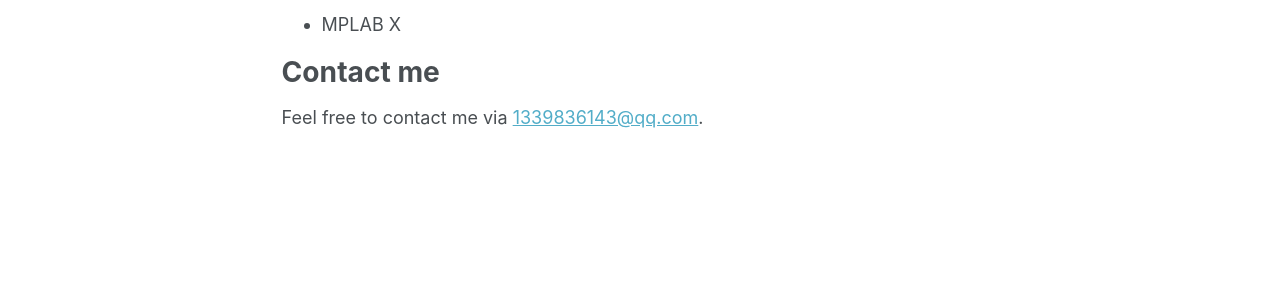
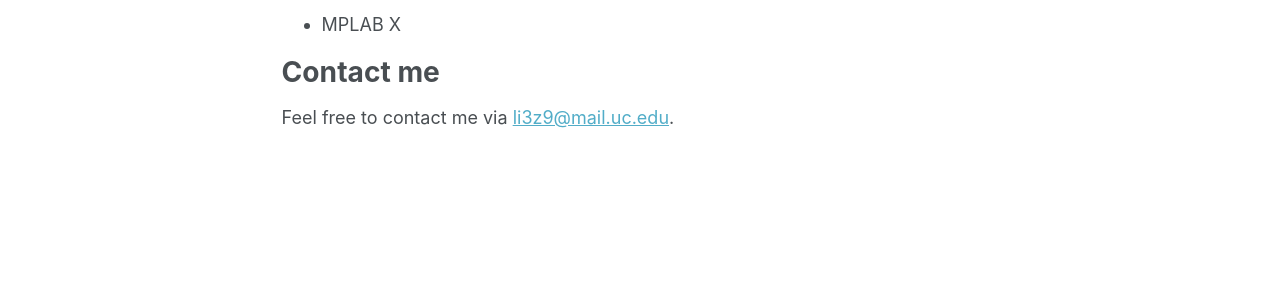
Before and after one commit to Bocchi9/Bocchi9.github.io, a Jekyll site: the page built from _pages/about.md, in a window 1280 px wide and 1014 px high. Shown: the part 478-778 px from the top of the window. Built offline with Jekyll 4.4.1, drawn with Linux system fonts in a browser that asks for light colours.

Commit message:
Update about.md

```diff
--- a/_pages/about.md
+++ b/_pages/about.md
@@ -21,4 +21,4 @@ Skills
 
 Contact me
 ======
-Feel free to contact me via [1339836143@qq.com](mailto:1339836143@qq.com).
+Feel free to contact me via [li3z9@mail.uc.edu](mailto:li3z9@mail.uc.edu).
```
